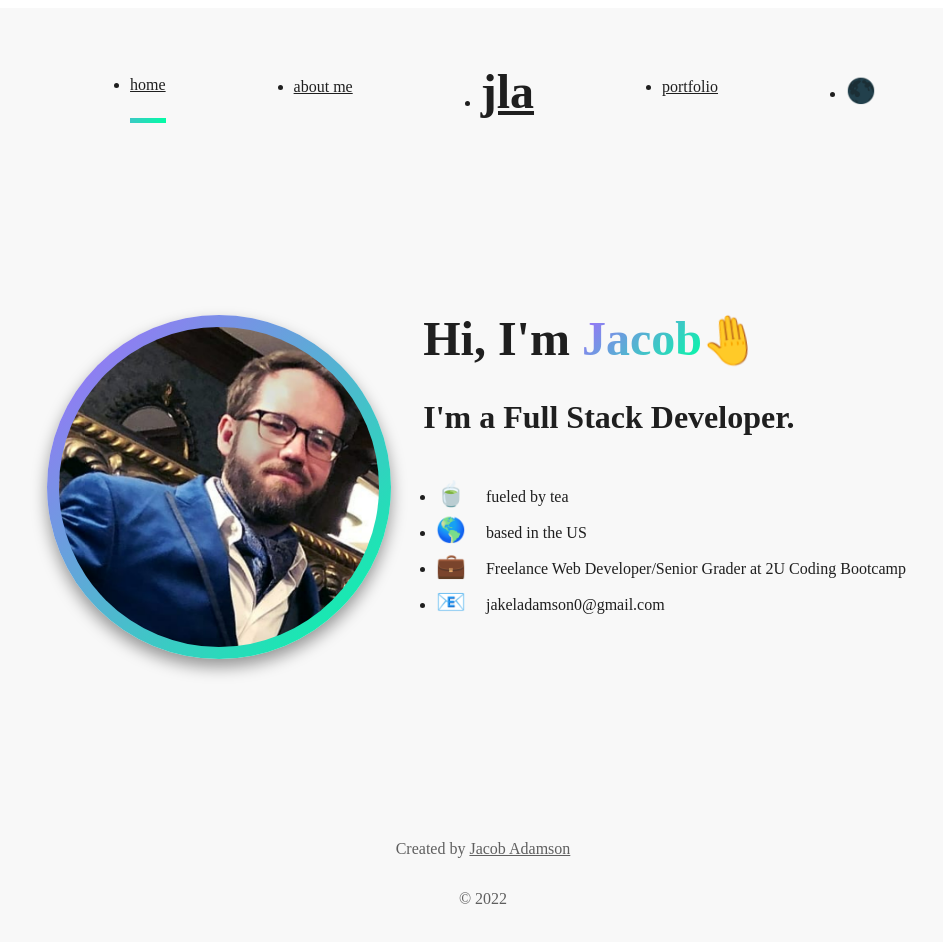
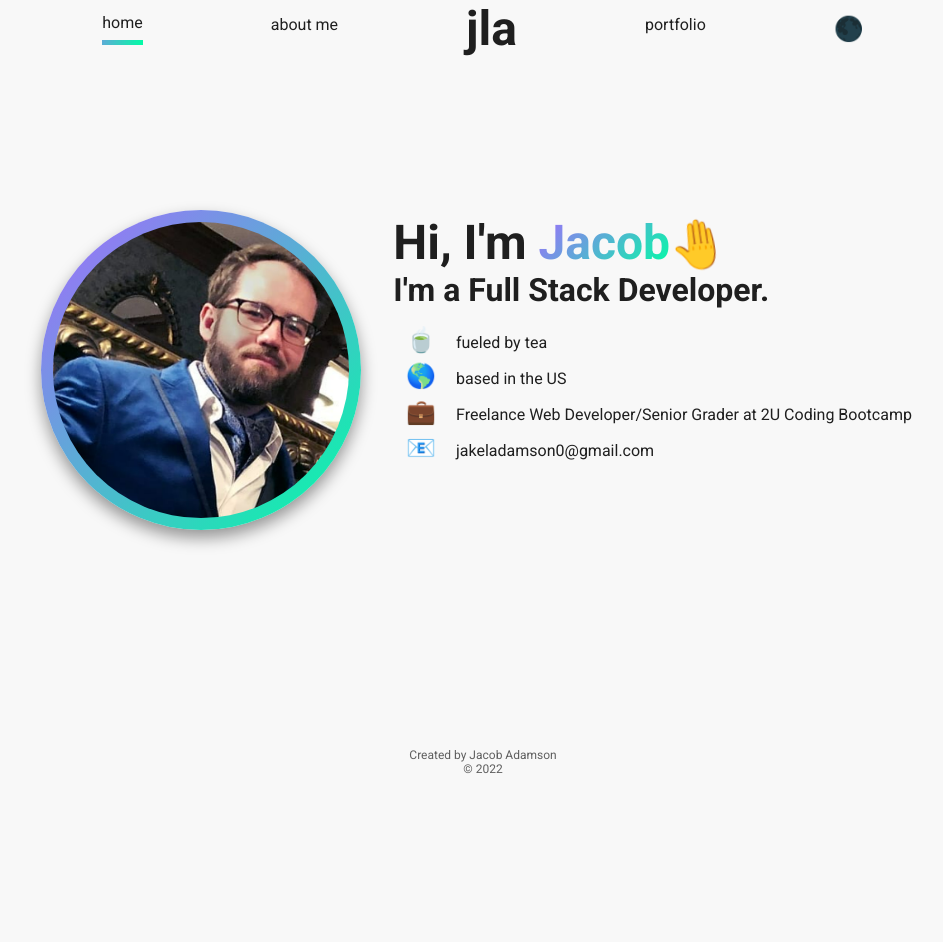
Before and after one commit to JKLA13/portfolio-react-jla, a React (Create React App) app: page / in a window 1280 px wide. Shown: the top 942 px of the page, without its empty margins (157-1100 px from the left). After the commit the page ends 800 px from the top, so only its background shows below. Built offline with nearby package versions, Linux system fonts and the light colour scheme.

Commit message:
app styles bugfixed

```diff
--- a/src/App.module.scss
+++ b/src/App.module.scss
@@ -0,0 +1,39 @@
+@import url('https://fonts.googleapis.com/css2?family=Roboto:wght@100;400;700&display=swap');
+@import "./variables.modules";
+
+body {
+    font-family: 'Roboto', sans-serif;
+    font-size: 1.5vh;
+    width: 100%;
+    height: 100%;
+    color: $dark;
+    background-color: $white;
+    box-sizing: border-box;
+}
+
+li {
+    color: $dark;
+}
+
+* {
+    margin: 0;
+    padding: 0;
+    box-sizing: border-box;
+
+}
+
+a,
+a:link,
+a:hover,
+a:visited,
+a:active {
+    text-decoration: none;
+}
+
+img {
+    max-width: 100%;
+}
+
+ul {
+    list-style-type: none;
+}
```
